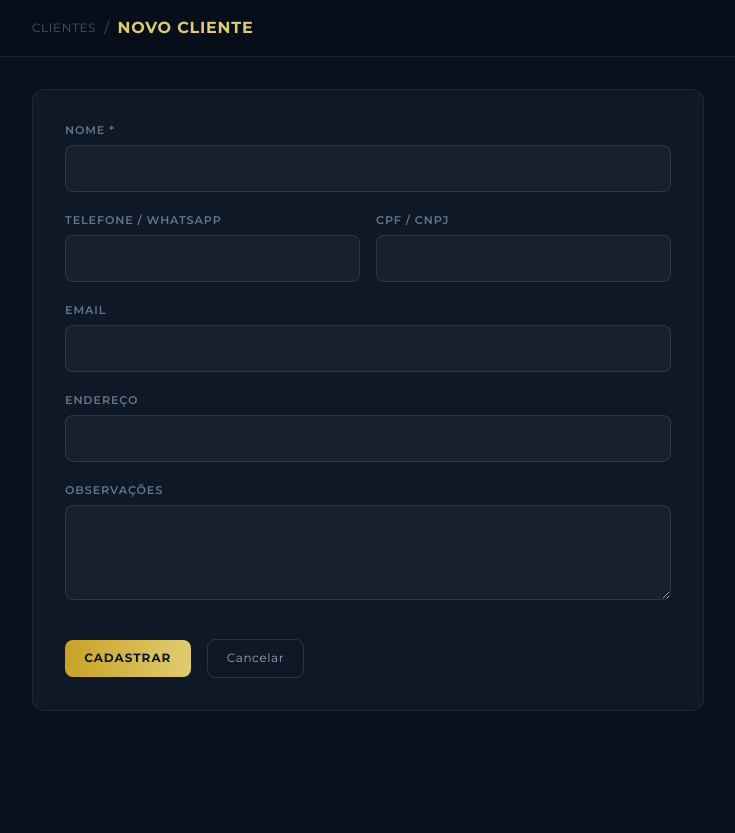
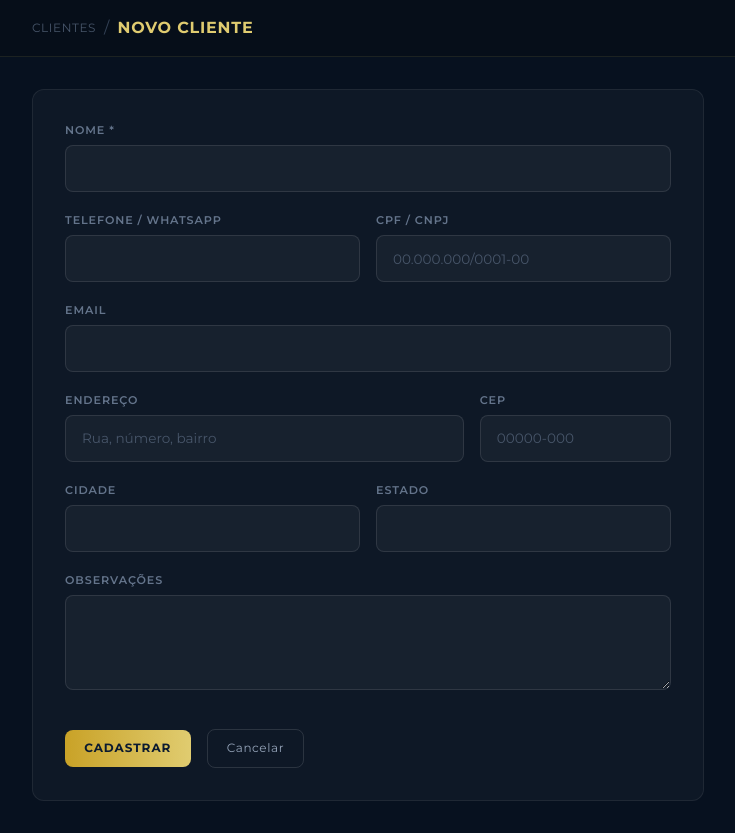
Before and after one commit to elnexum/site_maiko, a Laravel app: page /clients/create in a window 1280 px wide. Shown: the part 65-898 px from the top of the page, without its empty margins (0-735 px from the left). Before the commit the page ends 776 px from the top, so only its background shows below. Run offline with Laravel 12, Linux system fonts and the light colour scheme; a user stored in the database is signed in; data comes from the database, SQL or seed files in the repository; style sheets or scripts are compiled from the project's sources.

Commit message:
Adiciona auto-preenchimento CEP/CNPJ, backup diario, campos cidade/estado
- ViaCEP preenche endereco automaticamente pelo CEP
- BrasilAPI preenche nome, endereco pelo CNPJ
- Backup SQLite diario as 02h com retencao 30 dias
- Novos campos: cidade, estado, CEP no cadastro de clientes

Co-Authored-By: Claude Sonnet 4.6 <noreply@anthropic.com>

```diff
--- a/gestao/app/Models/Client.php
+++ b/gestao/app/Models/Client.php
@@ -6,7 +6,7 @@ use Illuminate\Database\Eloquent\Model;
 
 class Client extends Model
 {
-    protected $fillable = ['name', 'phone', 'email', 'document', 'address', 'notes'];
+    protected $fillable = ['name', 'phone', 'email', 'document', 'address', 'city', 'state', 'cep', 'notes'];
 
     public function services()
     {
--- a/gestao/resources/views/clients/form.blade.php
+++ b/gestao/resources/views/clients/form.blade.php
@@ -10,6 +10,7 @@
     <div class="py-8">
         <div class="max-w-2xl">
             <div class="card p-8">
+
                 @if($errors->any())
                     <div class="mb-6 px-4 py-3 rounded-lg text-sm" style="background:rgba(239,68,68,0.1); border:1px solid rgba(239,68,68,0.2); color:#fca5a5;">
                         @foreach($errors->all() as $e)<p>{{ $e }}</p>@endforeach
@@ -21,10 +22,12 @@
                     @if($client->exists) @method('PUT') @endif
 
                     <div class="space-y-5">
+
                         <div>
                             <label class="lbl">Nome *</label>
-                            <input type="text" name="name" value="{{ old('name', $client->name) }}" required class="inp">
+                            <input type="text" name="name" id="name" value="{{ old('name', $client->name) }}" required class="inp">
                         </div>
+
                         <div class="grid grid-cols-2 gap-4">
                             <div>
                                 <label class="lbl">Telefone / WhatsApp</label>
@@ -32,17 +35,44 @@
                             </div>
                             <div>
                                 <label class="lbl">CPF / CNPJ</label>
-                                <input type="text" name="document" value="{{ old('document', $client->document) }}" class="inp">
+                                <div class="relative">
+                                    <input type="text" name="document" id="document"
+                                           value="{{ old('document', $client->document) }}"
+                                           class="inp pr-10" placeholder="00.000.000/0001-00"
+                                           oninput="formatarDoc(this)" onblur="buscarCNPJ(this.value)">
+                                    <span id="doc-loading" class="absolute right-3 top-1/2 -translate-y-1/2 hidden text-xs" style="color:#e0cc70;">⟳</span>
+                                </div>
                             </div>
                         </div>
+
                         <div>
                             <label class="lbl">Email</label>
                             <input type="email" name="email" value="{{ old('email', $client->email) }}" class="inp">
                         </div>
-                        <div>
-                            <label class="lbl">Endereço</label>
-                            <input type="text" name="address" value="{{ old('address', $client->address) }}" class="inp">
+
+                        <div class="grid grid-cols-3 gap-4">
+                            <div class="col-span-2">
+                                <label class="lbl">Endereço</label>
+                                <input type="text" name="address" id="address" value="{{ old('address', $client->address) }}" class="inp" placeholder="Rua, número, bairro">
+                            </div>
+                            <div>
+                                <label class="lbl">CEP</label>
+                                <input type="text" name="cep" id="cep" class="inp" placeholder="00000-000"
+                                       oninput="formatarCEP(this)" onblur="buscarCEP(this.value)">
+                            </div>
                         </div>
+
+                        <div class="grid grid-cols-2 gap-4">
+                            <div>
+                                <label class="lbl">Cidade</label>
+                                <input type="text" name="city" id="city" class="inp">
+                            </div>
+                            <div>
+                                <label class="lbl">Estado</label>
+                                <input type="text" name="state" id="state" class="inp" maxlength="2" style="text-transform:uppercase;">
+                            </div>
+                        </div>
+
                         <div>
                             <label class="lbl">Observações</label>
                             <textarea name="notes" rows="3" class="inp">{{ old('notes', $client->notes) }}</textarea>
@@ -64,4 +94,69 @@
             </div>
         </div>
     </div>
+
+<script>
+function formatarCEP(input) {
+    let v = input.value.replace(/\D/g,'').slice(0,8);
+    if (v.length > 5) v = v.slice(0,5) + '-' + v.slice(5);
+    input.value = v;
+}
+
+function formatarDoc(input) {
+    let v = input.value.replace(/\D/g,'');
+    if (v.length <= 11) {
+        // CPF
+        v = v.replace(/(\d{3})(\d)/, '$1.$2')
+             .replace(/(\d{3})(\d)/, '$1.$2')
+             .replace(/(\d{3})(\d{1,2})$/, '$1-$2');
+    } else {
+        // CNPJ
+        v = v.slice(0,14)
+             .replace(/(\d{2})(\d)/, '$1.$2')
+             .replace(/(\d{3})(\d)/, '$1.$2')
+             .replace(/(\d{3})(\d)/, '$1/$2')
+             .replace(/(\d{4})(\d{1,2})$/, '$1-$2');
+    }
+    input.value = v;
+}
+
+async function buscarCEP(cep) {
+    const nums = cep.replace(/\D/g,'');
+    if (nums.length !== 8) return;
+    try {
+        const r = await fetch(`https://viacep.com.br/ws/${nums}/json/`);
+        const d = await r.json();
+        if (d.erro) return;
+        document.getElementById('address').value = `${d.logradouro}, ${d.bairro}`;
+        document.getElementById('city').value = d.localidade;
+        document.getElementById('state').value = d.uf;
+    } catch(e) {}
+}
+
+async function buscarCNPJ(doc) {
+    const nums = doc.replace(/\D/g,'');
+    if (nums.length !== 14) return;
+    const loading = document.getElementById('doc-loading');
+    loading.classList.remove('hidden');
+    loading.style.animation = 'spin 1s linear infinite';
+    try {
+        const r = await fetch(`https://brasilapi.com.br/api/cnpj/v1/${nums}`);
+        const d = await r.json();
+        if (d.razao_social) {
+            document.getElementById('name').value = d.razao_social;
+            if (d.logradouro) {
+                document.getElementById('address').value = `${d.logradouro}, ${d.numero} - ${d.bairro}`;
+            }
+            if (d.municipio) document.getElementById('city').value = d.municipio;
+            if (d.uf) document.getElementById('state').value = d.uf;
+            if (d.cep) document.getElementById('cep').value = d.cep.replace(/(\d{5})(\d{3})/, '$1-$2');
+        }
+    } catch(e) {}
+    loading.classList.add('hidden');
+}
+</script>
+
+<style>
+@keyframes spin { from { transform: translateY(-50%) rotate(0deg); } to { transform: translateY(-50%) rotate(360deg); } }
+</style>
 </x-app-layout>
```
Also changed, not shown: gestao/database/migrations/2026_04_18_000003_add_city_state_cep_to_clients_table.php (added).
